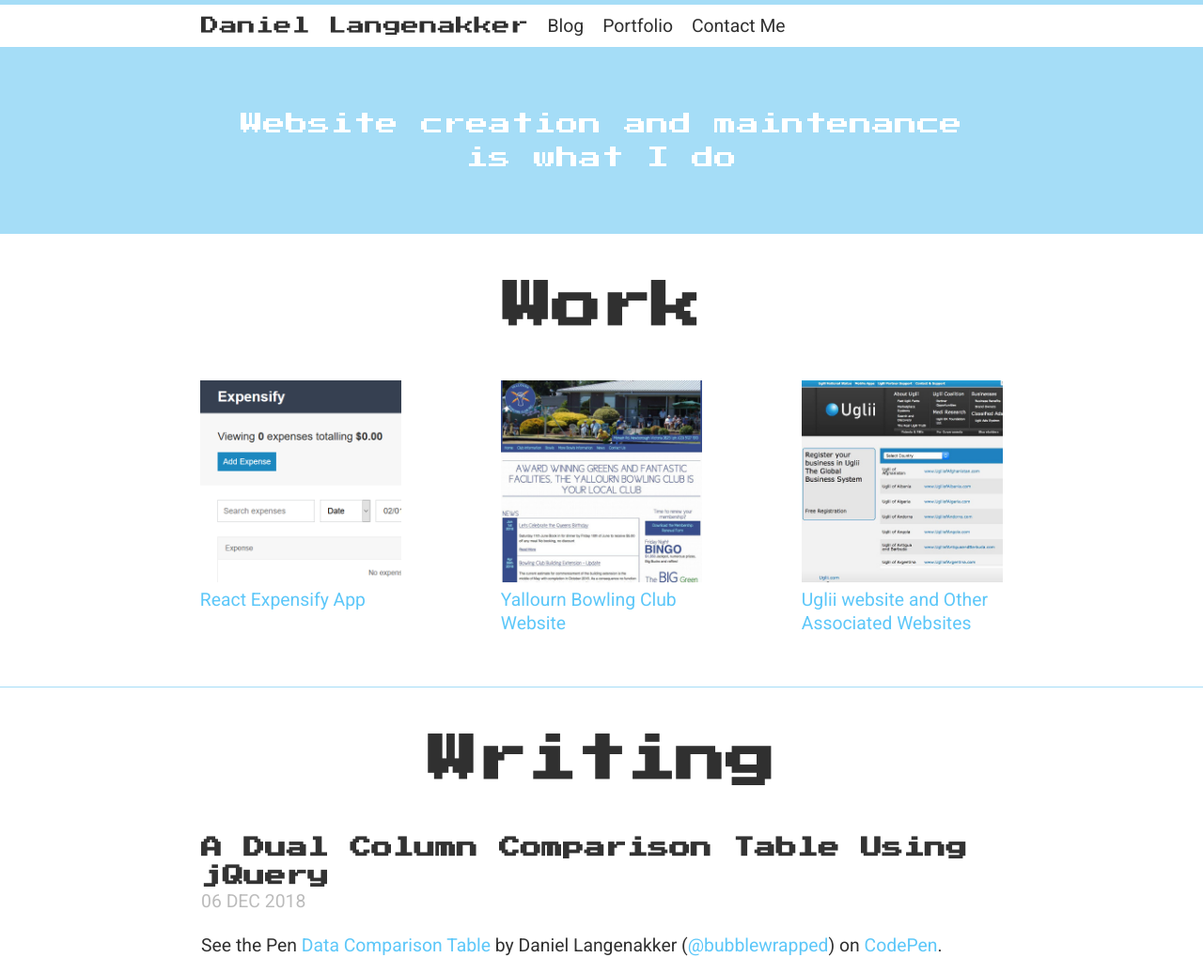
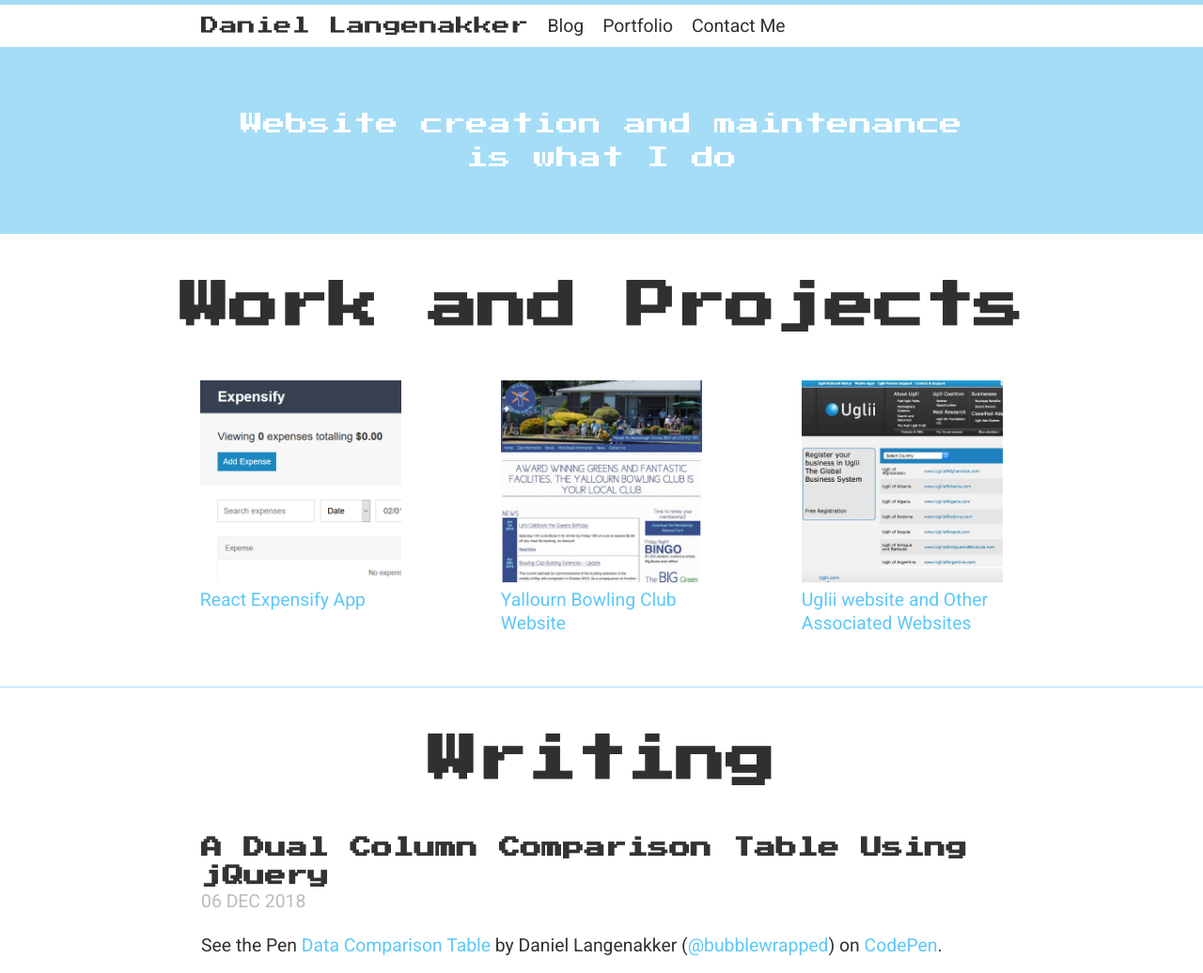
Before and after one commit to bubblewrapped/bubblewrapped.github.io, a Jekyll site: the page built from index.html, in a window 1280 px wide, cut to the strip 0-1036 px from the top of the page. Shown: the whole strip at 94% size. Built offline with Jekyll 4.4.1, drawn with Linux system fonts in a browser that asks for light colours.

Commit message:
Change work to work and projects on homepage

```diff
--- a/index.html
+++ b/index.html
@@ -14,7 +14,7 @@ layout: default
 	</div>
 
 	<div class="home-portfolio">
-		<h2 class="home-portfolio-header">Work</h2>
+		<h2 class="home-portfolio-header">Work and Projects</h2>
 		<div class="home-portfolio-inner">
 			{% for post in site.categories.portfolio limit:4 %}
 			<article class="home-portfolio-item">
```
